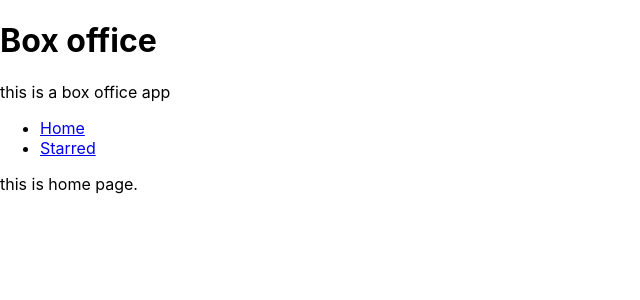
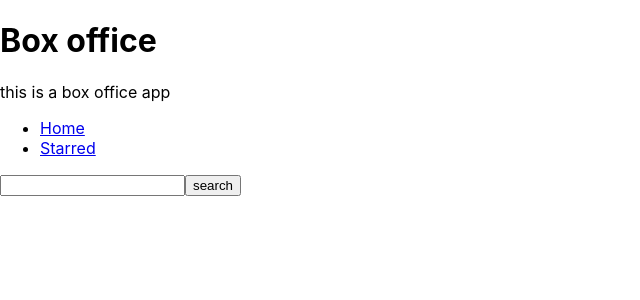
Before and after one commit to chetna1913195/boxofficeapp, a React (Create React App) app: page / in a window 1280 px wide. Shown: the top 300 px of the page, without its empty margins (0-640 px from the left). Built offline with nearby package versions, Linux system fonts and the light colour scheme.

Commit message:
added search and input field

```diff
--- a/src/pages/Home.js
+++ b/src/pages/Home.js
@@ -1,8 +1,35 @@
-import React from 'react';
+import React, { useState } from 'react';
 import MainPageLayout from '../components/MainPageLayout';
 
 function Home() {
-  return <MainPageLayout>this is home page.</MainPageLayout>;
+  const [input, setInput] = useState('');
+  const onChangeHandler = ev => {
+    setInput(ev.target.value);
+  };
+  const onClickHandler = () => {
+    fetch(`https://api.tvmaze.com/search/shows?q=${input}`)
+      .then(r => r.json)
+      .then(result => {
+        console.log(result);
+      });
+  };
+  const onKeyDown = ev => {
+    if (ev.keyCode === 13) onClickHandler();
+  };
+
+  return (
+    <MainPageLayout>
+      <input
+        type="text"
+        onChange={onChangeHandler}
+        onKeyDown={onKeyDown}
+        value={input}
+      />
+      <button type="button" onClick={onClickHandler}>
+        search
+      </button>
+    </MainPageLayout>
+  );
 }
 
 export default Home;
```
